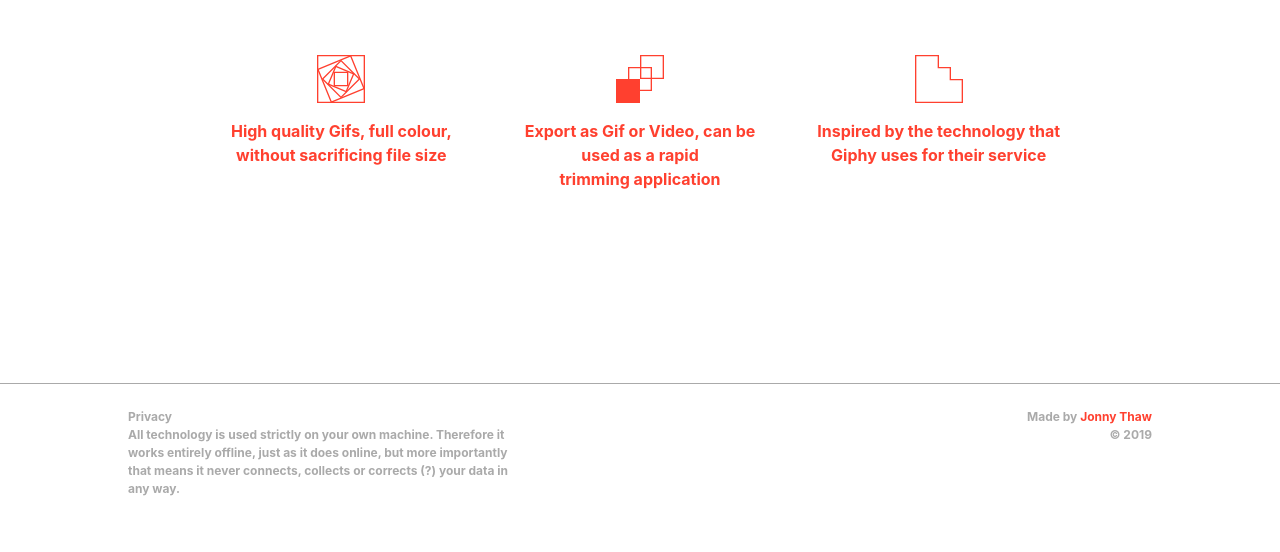
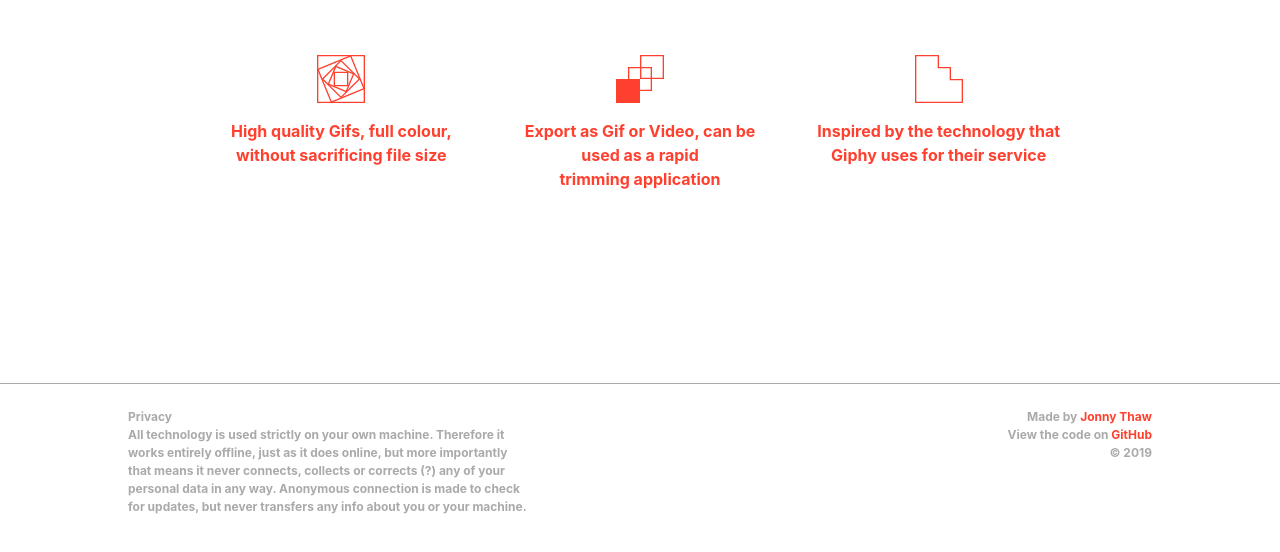
Before and after one commit to jthawme/stacc-frontend, a website built with Parcel: page src/index.html in a window 1280 px wide. Shown: the part 987-1539 px from the top of the page. Built offline with nearby package versions, Linux system fonts and the light colour scheme; no server answers.

Commit message:
Got some nice little additions for release

```diff
--- a/src/index.html
+++ b/src/index.html
@@ -94,12 +94,13 @@
       <div id="privacy" class="privacy">
         <h2>Privacy</h2>
         <p>
-          All technology is used strictly on your own machine. Therefore it works entirely offline, just as it does online, but more importantly that means it never connects, collects or corrects (?) your data in any way.
+          All technology is used strictly on your own machine. Therefore it works entirely offline, just as it does online, but more importantly that means it never connects, collects or corrects (?) any of your personal data in any way. Anonymous connection is made to check for updates, but never transfers any info about you or your machine.
         </p>
       </div>
       <div class="attribution">
         <p>
           Made by <a href="https://jthaw.me" target="_blank">Jonny Thaw</a><br/>
+          View the code on <a href="https://github.com/jthawme/stacc" target="_blank">GitHub</a><br/>
           © 2019
         </p>
       </div>
--- a/src/js/script.js
+++ b/src/js/script.js
@@ -173,16 +173,18 @@ if (navigator.share) {
 }
 
 const getLatestBinary = () => {
-  fetch('https://api.github.com/repos/creativetechnologylab/web-kiosk/releases/latest')
+  fetch('https://api.github.com/repos/jthawme/stacc/releases/latest')
     .then(resp => resp.json())
     .then(json => {
       const downloadBinary = json.assets[0].browser_download_url;
       const downloadDate = json.assets[0].updated_at;
+      const downloadTag = json.tag_name;
 
       const overlayBtn = document.querySelector('.overlay a');
       const overlaySpan = document.querySelector('.overlay span');
 
       overlayBtn.href = downloadBinary;
+      overlayBtn.innerText = `Download ${downloadTag}`;
       overlaySpan.innerText = `Mac OS – ${ getDate(downloadDate) }`;
 
       if (!navigator.share) {
```
Also changed, not shown: 1 other file.
